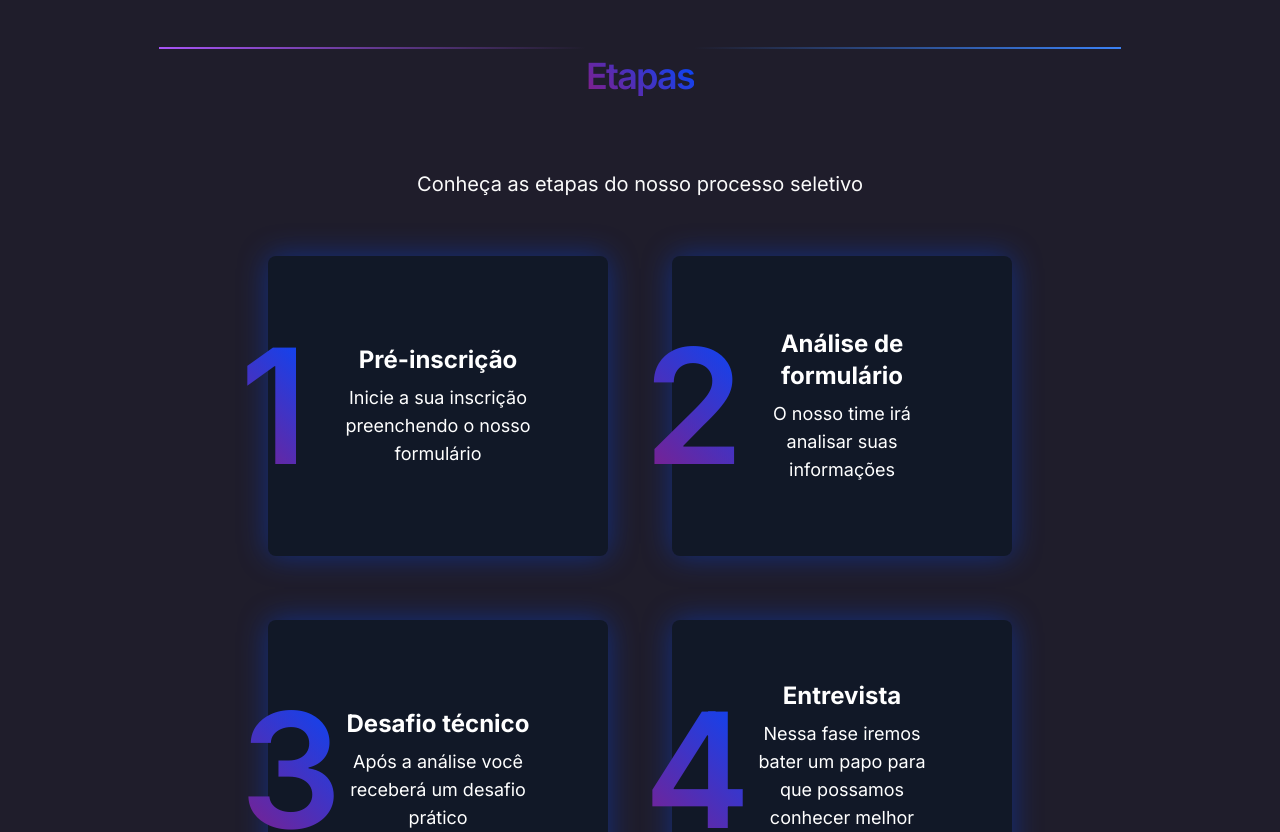
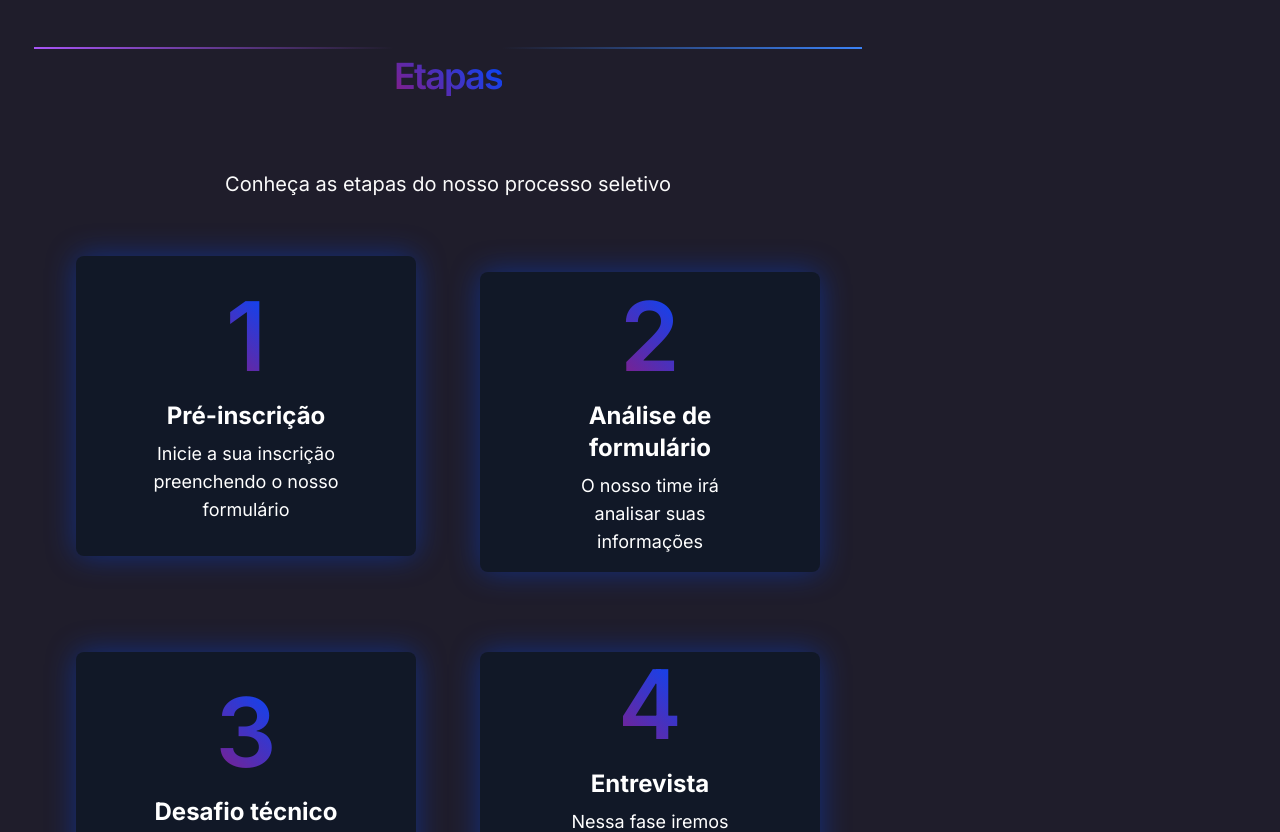
Before and after one commit to wendryuslima/union-developers, a Next.js app: page / in a window 1280 px wide. Shown: the part 4800-5632 px from the top of the page. Built offline with nearby package versions, Linux system fonts and the light colour scheme.

Commit message:
feat: correct responsive

```diff
--- a/app/components/_benefits/benefits.tsx
+++ b/app/components/_benefits/benefits.tsx
@@ -2,7 +2,7 @@ import BenefitsItem from "./benefits-item";
 
 const Benefits = () => {
   return (
-    <div className="justif mx-auto mt-12 flex w-[450px] flex-col items-center gap-6 space-y-4 rounded-lg bg-gradient-to-br p-6 px-4 lg:w-[1200px]">
+    <div className="justif w-50 mx-auto mt-12 flex flex-col items-center gap-6 space-y-4 rounded-lg bg-gradient-to-br p-6 px-4 lg:w-[1200px]">
       <div
         id="benefícios"
         className="relative flex w-full max-w-md items-center justify-center lg:max-w-5xl"
--- a/app/components/_depoiments/depoiments.tsx
+++ b/app/components/_depoiments/depoiments.tsx
@@ -6,7 +6,7 @@ const Depoiments = () => {
   return (
     <div
       id="depoimentos"
-      className="m-auto mx-auto mt-12 flex w-[450px] flex-col items-center justify-center gap-6 space-y-4 rounded-lg bg-gradient-to-br p-6 px-4 lg:w-[1200px]"
+      className="w-50 mx-auto mt-12 flex flex-col items-center justify-center gap-6 space-y-4 rounded-lg bg-gradient-to-br p-6 px-4 lg:w-[1200px]"
     >
       <div className="relative flex w-full max-w-md items-center justify-center lg:max-w-5xl">
         <div className="h-0.5 w-1/3 bg-gradient-to-r from-purple-500 to-transparent lg:w-5/12"></div>
--- a/app/components/_steps/step0.tsx
+++ b/app/components/_steps/step0.tsx
@@ -8,7 +8,7 @@ const Step0 = ({ setSubscribe }: Step0Props) => {
   return (
     <div
       id="time"
-      className="mt-4 w-full justify-center items-center gap-4 space-y-4 rounded-lg p-6 text-white lg:m-auto lg:p-10"
+      className="w-50 mt-4 items-center justify-center gap-4 space-y-4 rounded-lg p-6 text-white lg:m-auto lg:p-10"
     >
       <h2 className="text-center text-xl font-bold lg:text-3xl">
         Junte-se ao time!
@@ -65,7 +65,7 @@ const Step0 = ({ setSubscribe }: Step0Props) => {
       <div className="mt-4">
         <Button
           onClick={() => setSubscribe()}
-          className="hover:blue-l-blue-800 relative w-full overflow-hidden rounded-md border-transparent bg-gradient-to-r from-purple-900 to-blue-600 px-6 py-6 text-sm text-xl font-bold text-white transition-all duration-300 before:absolute before:inset-0 before:w-0 before:bg-[#121119] before:transition-all before:duration-300 hover:border-2 hover:border-b-blue-800 hover:border-r-purple-900 hover:border-t-purple-700 hover:before:w-full"
+          className="hover:blue-l-blue-800 relative w-full overflow-hidden rounded-md border-transparent bg-gradient-to-r from-purple-900 to-blue-600 px-6 py-6 text-sm font-bold text-white transition-all duration-300 before:absolute before:inset-0 before:w-0 before:bg-[#121119] before:transition-all before:duration-300 hover:border-2 hover:border-b-blue-800 hover:border-r-purple-900 hover:border-t-purple-700 hover:before:w-full"
         >
           <a href="#time" className="relative z-10">
             Inscreva-se
--- a/app/components/_steps/steps-items.tsx
+++ b/app/components/_steps/steps-items.tsx
@@ -6,20 +6,16 @@ interface StepsItemsProps {
 
 const StepsItems = ({ number, title, description }: StepsItemsProps) => {
   return (
-    <div className="relative flex h-[240px] w-[280px] flex-col items-center justify-center rounded-lg bg-gray-900 p-6 shadow-[0px_0px_30px_rgba(0,72,254,0.4)] lg:h-[300px] lg:w-[340px] lg:p-8">
-      <div className="absolute left-4 top-1/2 -translate-y-1/2">
-        <h1 className="relative right-11 bg-[linear-gradient(225deg,_rgb(0,72,254)_0%,_rgb(133,29,134)_100%)] bg-clip-text text-9xl font-semibold text-transparent lg:text-[10rem]">
+    <div className="flex flex-col items-center justify-center gap-4 overflow-hidden rounded-lg bg-gray-900 p-6 shadow-[0px_0px_30px_rgba(0,72,254,0.4)] lg:h-[300px] lg:w-[340px] lg:p-8">
+      <div className="">
+        <h1 className="bg-[linear-gradient(225deg,_rgb(0,72,254)_0%,_rgb(133,29,134)_100%)] bg-clip-text text-7xl font-semibold text-transparent lg:text-[6rem]">
           {number}
         </h1>
       </div>
 
-      <div className="flex w-[180px] flex-col items-center text-center text-white lg:w-[220px]">
+      <div className="flex flex-col items-center text-center text-white lg:w-[220px]">
         <h1 className="text-lg font-bold text-white lg:text-2xl">{title}</h1>
         <p className="mt-2 px-4 text-center lg:text-lg">{description}</p>
-      </div>
-
-      <div className="lg:hidden">
-        <div className="absolute bottom-[-36px] h-9 w-1 bg-gradient-to-b from-purple-700 to-blue-500"></div>
       </div>
     </div>
   );
--- a/app/components/_team/team.tsx
+++ b/app/components/_team/team.tsx
@@ -8,7 +8,7 @@ import Step0 from "../_steps/step0";
 const Team = () => {
   const [subsbribe, setSubscribe] = useState(false);
   return (
-    <div className="mx-auto mt-4 flex w-[450px] items-center justify-center from-[#0048FE]/20 to-[#851D86]/20 px-7 lg:mx-auto lg:w-[900px] lg:justify-center">
+    <div className="w-50 mx-auto mt-4 flex items-center justify-center from-[#0048FE]/20 to-[#851D86]/20 px-7 lg:mx-auto lg:w-[900px] lg:justify-center">
       <div className="w-[100%] rounded-lg bg-gradient-to-br p-6 shadow-lg lg:max-w-[650px]">
         {!subsbribe ? (
           <Step0 setSubscribe={() => setSubscribe(true)} />
--- a/app/components/about.tsx
+++ b/app/components/about.tsx
@@ -2,7 +2,7 @@ const About = () => {
   return (
     <div
       id="sobre"
-      className="mx-auto mt-12 flex w-[450px] flex-col items-center gap-6 space-y-4 rounded-lg bg-gradient-to-br p-6 px-4 lg:w-[650px]"
+      className="w-50 mx-auto mt-12 flex flex-col items-center gap-6 space-y-4 rounded-lg bg-gradient-to-br p-6 px-4 lg:w-[650px]"
     >
       <div className="relative z-20 rounded-xl border-2 border-b-blue-600 border-l-blue-800 border-r-purple-800 border-t-purple-600 p-6 text-white lg:max-h-[350px] lg:w-[800px] lg:px-4">
         <h2 className="absolute -top-6 left-6 z-20 bg-[#1F1D2B] px-4 text-lg font-semibold text-[linear-gradient(225deg,_rgb(0,72,254)_0%,_rgb(133,29,134)_100%)] lg:text-3xl">
--- a/app/components/doubts.tsx
+++ b/app/components/doubts.tsx
@@ -7,7 +7,7 @@ const Doubts = () => {
   return (
     <div
       id="dúvidas"
-      className="mx-auto mt-2 flex w-[450px] flex-col items-center gap-6 space-y-4 rounded-lg bg-gradient-to-br p-6 px-4 lg:w-[1400px]"
+      className="w-50 mx-auto mt-2 flex flex-col items-center gap-6 space-y-4 rounded-lg bg-gradient-to-br p-6 px-4 lg:w-[1400px]"
     >
       <div className="relative flex w-full max-w-md items-center justify-center lg:max-w-5xl">
         <div className="h-0.5 w-1/3 bg-gradient-to-r from-purple-500 to-transparent lg:w-5/12"></div>
--- a/app/components/footer.tsx
+++ b/app/components/footer.tsx
@@ -5,7 +5,7 @@ import { Button } from "./ui/button";
 const Footer = () => {
   return (
     <>
-      <div className="mx-auto mt-2 flex w-[450px] flex-col items-center gap-6 space-y-4 bg-[black] p-6 px-4 lg:w-[1400px] lg:flex-row lg:justify-between">
+      <div className="mx-auto mt-2 flex w-[400px] flex-col items-center gap-6 space-y-4 bg-[black] p-6 px-4 lg:w-[1400px] lg:flex-row lg:justify-between">
         <div className="mt-4 flex flex-col items-center gap-4 text-center text-sm">
           <Image
             src="/logo-union-developers.svg"
--- a/app/components/pillars/pillars.tsx
+++ b/app/components/pillars/pillars.tsx
@@ -4,7 +4,7 @@ const Pillars = () => {
   return (
     <div
       id="pilares"
-      className="mx-auto mt-12 flex w-[450px] flex-col items-center justify-center gap-4 space-y-4 p-6 px-4 lg:w-[1200px]"
+      className="w-50 mx-auto mt-12 flex flex-col items-center justify-center gap-4 space-y-4 p-6 px-4 lg:w-[1200px]"
     >
       <div className="relative mt-12 flex flex-col items-center text-center lg:mt-16">
         <div className="relative flex w-full max-w-md items-center justify-center lg:max-w-5xl">
--- a/app/components/steps.tsx
+++ b/app/components/steps.tsx
@@ -4,7 +4,7 @@ const Steps = () => {
   return (
     <div
       id="etapas"
-      className="mx-auto mt-12 flex w-[450px] flex-col items-center justify-center gap-6 space-y-4 rounded-lg bg-gradient-to-br p-6 px-4 lg:w-[1200px]"
+      className="mt-12 flex max-w-4xl flex-col items-center justify-center gap-6 space-y-4 rounded-lg bg-gradient-to-br p-6 px-4 lg:w-[1200px]"
     >
       <div className="relative flex w-full max-w-md items-center justify-center lg:max-w-5xl">
         <div className="h-0.5 w-1/3 bg-gradient-to-r from-purple-500 to-transparent lg:w-5/12"></div>
@@ -14,13 +14,13 @@ const Steps = () => {
         <div className="h-0.5 w-1/3 bg-gradient-to-l from-blue-500 to-transparent lg:w-5/12"></div>
       </div>
 
-      <div className="m-auto mt-5 flex justify-center p-4 lg:items-center lg:text-center">
+      <div className="mt-5 flex w-full justify-center p-4 lg:items-center lg:text-center">
         <h1 className="mt-4 px-4 text-center text-base lg:w-[950px] lg:px-12 lg:text-xl lg:leading-relaxed">
           Conheça as etapas do nosso processo seletivo
         </h1>
       </div>
 
-      <div className="mt-4 grid grid-cols-1 gap-8 lg:grid-cols-2 lg:gap-16">
+      <div className="mt-4 flex flex-col space-y-4 lg:grid lg:grid-cols-2 lg:gap-16">
         <StepsItems
           number="1"
           title="Pré-inscrição"
--- a/app/components/subscribe.tsx
+++ b/app/components/subscribe.tsx
@@ -8,11 +8,11 @@ import { Button } from "./ui/button";
 
 const Subscribes = () => {
   return (
-    <div className="mx-auto mt-12 flex w-[450px] flex-col items-center justify-center gap-6 space-y-4 rounded-lg bg-[#252031] bg-gradient-to-br p-6 px-4 px-8 shadow-lg lg:w-[650px]">
+    <div className="w-50 mx-auto mt-12 flex flex-col items-center justify-center gap-6 space-y-4 rounded-lg bg-[#252031] bg-gradient-to-br p-6 px-4 px-8 shadow-lg lg:w-[650px]">
       <motion.div
         animate={{ y: [0, -10, 0] }}
         transition={{ duration: 1.5, repeat: Infinity, ease: "easeInOut" }}
-        className="h-[280px] w-[280px] lg:mt-10 lg:h-[400px] lg:w-[400px]"
+        className="h-[300px] w-[280px] lg:mt-10 lg:h-[400px] lg:w-[400px]"
       >
         <Image
           width={600}
```
